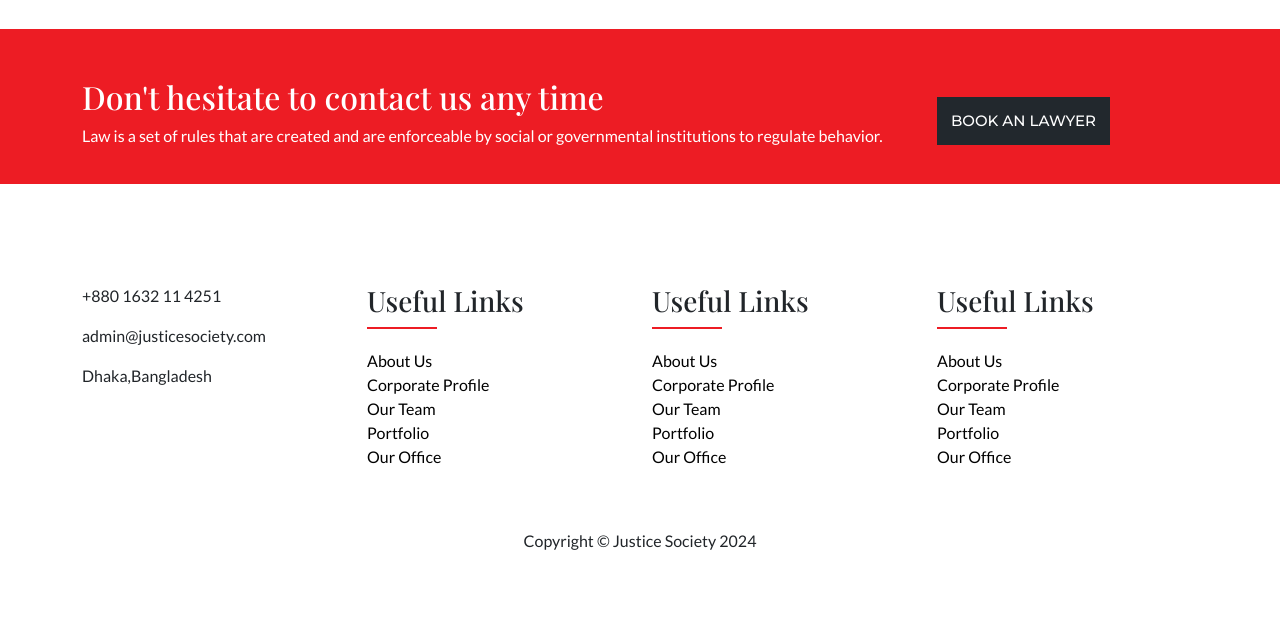
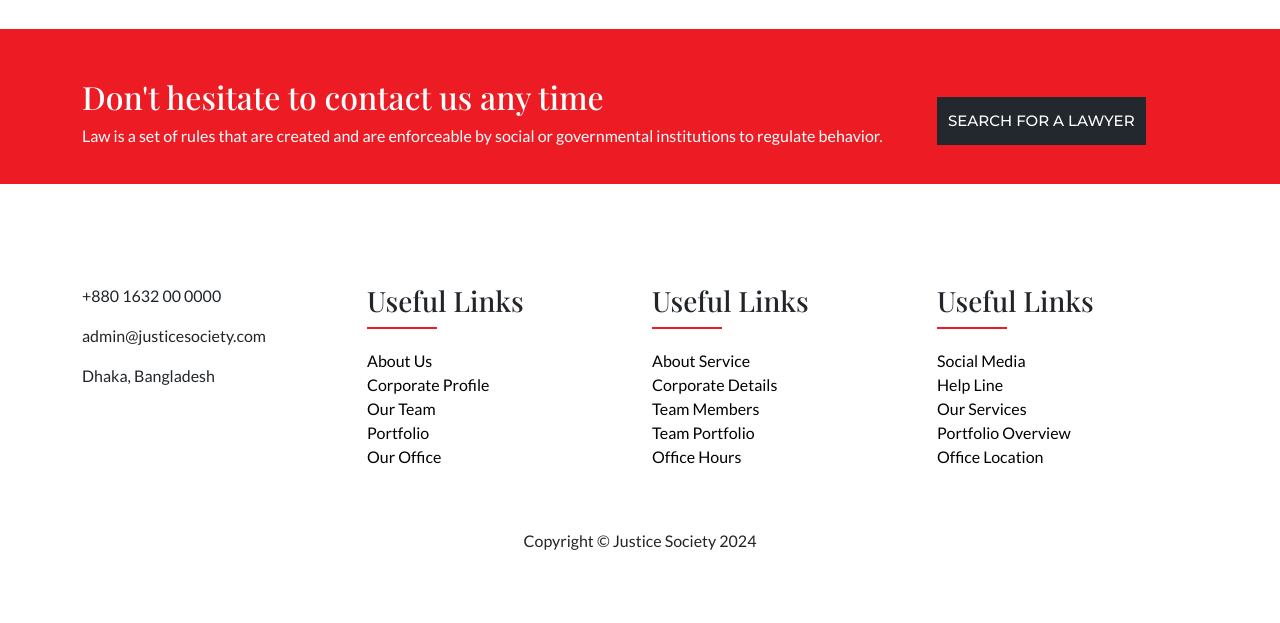
Before and after one commit to TawhidulIslamRupom/SeLabJusticeSociety, a PHP site: page / in a window 1280 px wide. Shown: the part 3297-3920 px from the top of the page. Run offline with PHP 8.4, Linux system fonts and the light colour scheme; data that the repository does not hold is empty; some libraries are stand-ins or nearby versions; some web fonts are replaced.

Commit message:
footer has changed

```diff
--- a/footer.php
+++ b/footer.php
@@ -11,7 +11,7 @@
 				</div>
 				<div class="col-lg-3">
 					<div class="cta-btn">
-						<a href="lawyers.php?#lawyers" class="btn btn-primary">book an Lawyer</a>
+						<a href="lawyers.php?#lawyers" class="btn btn-primary">Search for a Lawyer</a>
 					</div>
 				</div>
 
@@ -27,9 +27,9 @@
 			<div class="row">
 				<div class="col-lg-3">
 					<div class="footer-col footer-about">
-						<p class="phone-text">+880 1632 11 4251</p>
+						<p class="phone-text">+880 1632 00 0000</p>
 						<p>admin@justicesociety.com</p>
-						<p>Dhaka,Bangladesh</p>
+						<p>Dhaka, Bangladesh</p>
 						<ul class="top-social">
 							<li><a href=""><i class="fa fa-facebook"></i></a> </li>
 							<li><a href=""><i class="fa fa-instagram"></i></a> </li>
@@ -58,11 +58,11 @@
 					<div class="footer-col footer-menu">
 						<h3>Useful Links</h3>
 						<ul>
-							<li> <a href="">About Us</a> </li>
-							<li> <a href="">Corporate Profile</a> </li>
-							<li> <a href="">Our Team</a> </li>
-							<li> <a href="">Portfolio</a> </li>
-							<li> <a href="">Our Office</a> </li>
+							<li> <a href="">About Service</a> </li>
+							<li> <a href="">Corporate Details</a> </li>
+							<li> <a href="">Team Members</a> </li>
+							<li> <a href="">Team Portfolio</a> </li>
+							<li> <a href="">Office Hours</a> </li>
 						</ul>
 					</div>
 				</div>
@@ -71,11 +71,11 @@
 					<div class="footer-col footer-menu">
 						<h3>Useful Links</h3>
 						<ul>
-							<li> <a href="">About Us</a> </li>
-							<li> <a href="">Corporate Profile</a> </li>
-							<li> <a href="">Our Team</a> </li>
-							<li> <a href="">Portfolio</a> </li>
-							<li> <a href="">Our Office</a> </li>
+							<li> <a href="">Social Media</a> </li>
+							<li> <a href="">Help Line</a> </li>
+							<li> <a href="">Our Services</a> </li>
+							<li> <a href="">Portfolio Overview</a> </li>
+							<li> <a href="">Office Location</a> </li>
 						</ul>
 					</div>
 				</div>
```
